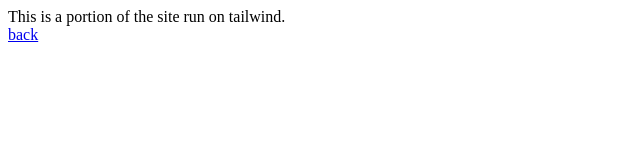
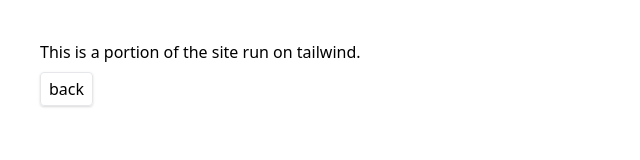
Before and after one commit to stujmar/css-animations, a website: page tailwind.html in a window 1280 px wide. Shown: the whole page, without its empty margins (0-640 px from the left). Drawn offline with Linux system fonts and the light colour scheme.

Commit message:
[sm] set up tailwind env with watch and config and custom classes

```diff
--- /dev/null
+++ b/css/tailwind-in.css
@@ -0,0 +1,9 @@
+@tailwind base;
+@tailwind components;
+@tailwind utilities;
+
+@layer components {
+  .unique-class {
+    @apply px-4 py-2 bg-blue-600 text-white rounded;
+  }
+}
--- /dev/null
+++ b/tailwind.config.js
@@ -0,0 +1,14 @@
+module.exports = {
+  purge: {
+    enabled: true,
+    content: ['./tailwind.html'],
+  },
+  darkMode: false, // or 'media' or 'class'
+  theme: {
+    extend: {},
+  },
+  variants: {
+    extend: {},
+  },
+  plugins: [],
+}
--- a/tailwind.html
+++ b/tailwind.html
@@ -4,10 +4,11 @@
     <meta charset="UTF-8">
     <meta http-equiv="X-UA-Compatible" content="IE=edge">
     <meta name="viewport" content="width=device-width, initial-scale=1.0">
+    <link rel="stylesheet" href="css/tailwind-out.css">
     <title>Tailwind</title>
 </head>
-<body>
+<body class="p-10">
     <div>This is a portion of the site run on tailwind.</div>
-    <a href="index.html">back</a>
+    <a class="block w-min border px-2 py-1 shadow rounded mt-2 hover:bg-gray-50" href="index.html">back</a>
 </body>
 </html>
```
Also changed, not shown: package.json (added, +21 -0 lines), css/tailwind-out.css (added).
